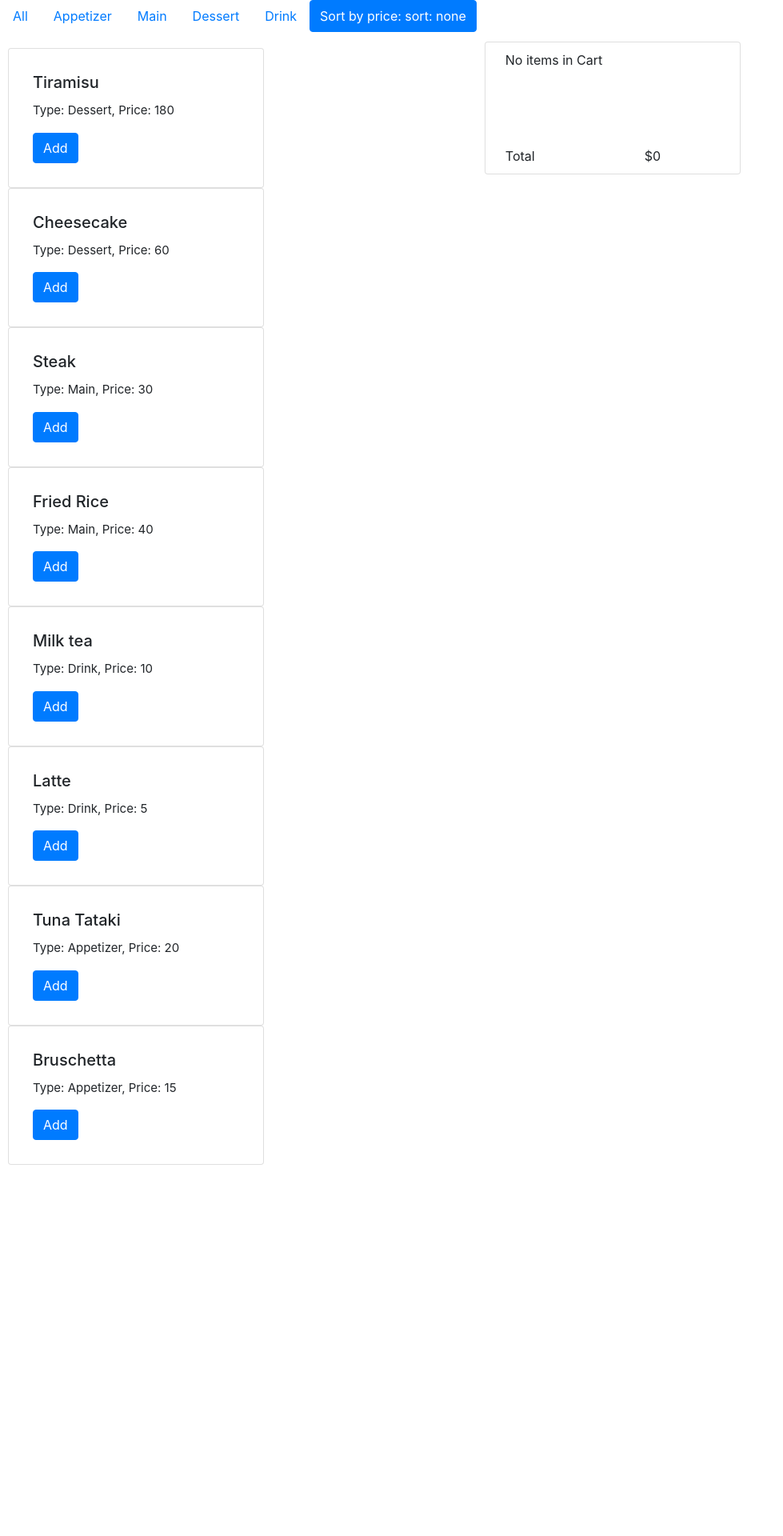
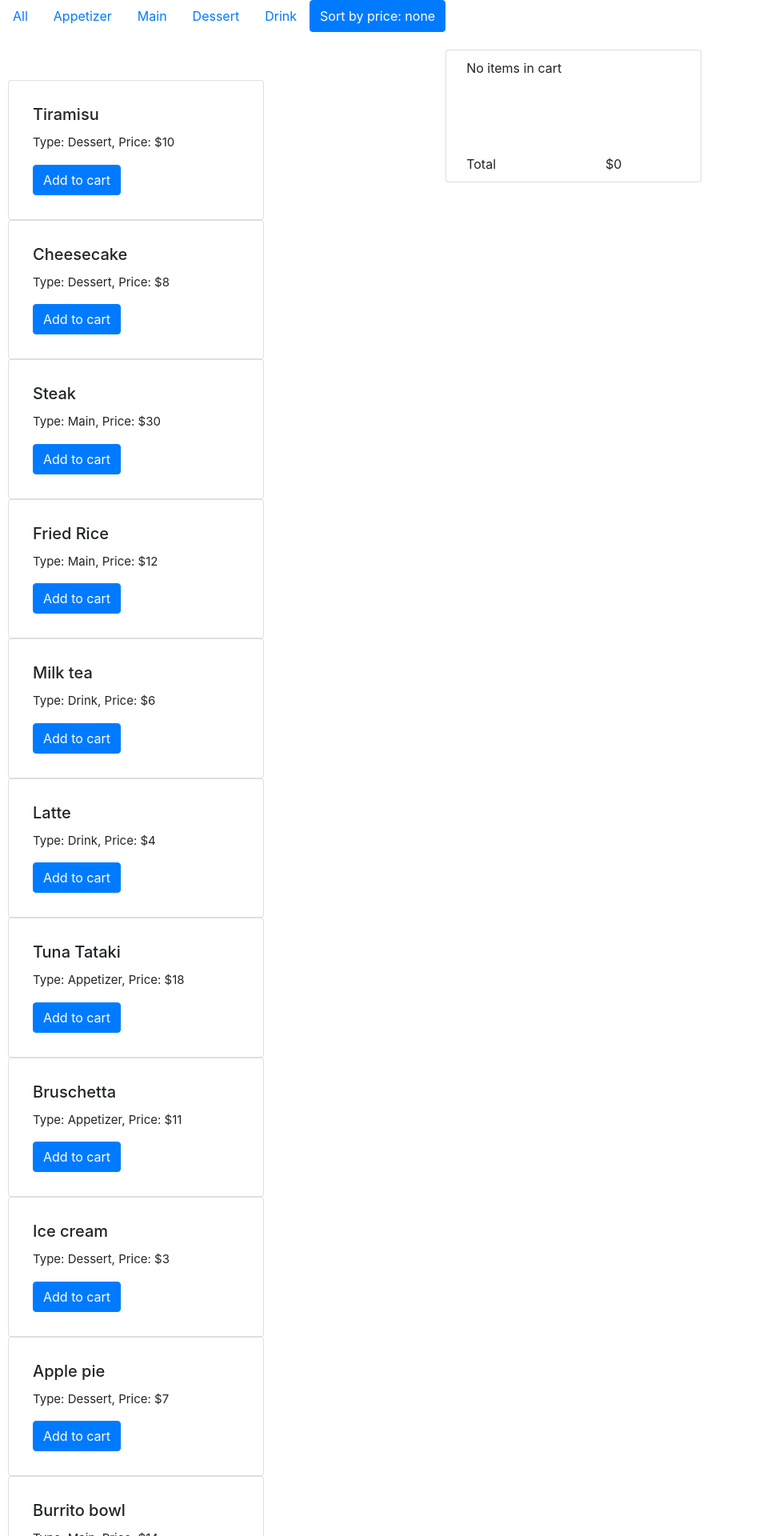
Before and after one commit to sallychen1/cs1300-development, a React (Create React App) app: page / in a window 1280 px wide. Shown: the top 1920 px of the page at 80% size, without its empty margins (0-979 px from the left). Before the commit the page ends 1466 px from the top, so only its background shows below. Built offline with nearby package versions, Linux system fonts and the light colour scheme.

Commit message:
fixed remove issues

```diff
--- a/src/App.css
+++ b/src/App.css
@@ -1,7 +1,7 @@
 
 .card-wrapper{
   padding: 10px;
-  margin-top: 10px;
+  margin-top: 50px;
 }
 .card{
   width: 20rem;
@@ -15,3 +15,14 @@
 .title{
   font-weight: bold;
 }
+
+.shopping-cart {
+  margin-top: 30px;
+}
+/*
+.cart{
+  position: fixed;
+  bottom: 0;
+  right: 0;
+  width: 50%;
+} */
--- a/src/App.js
+++ b/src/App.js
@@ -4,35 +4,47 @@ import FilteredList from "./FilteredList";
 import Cart from "./Cart";
 
 const productList = [
-  { id: 0, name: "Tiramisu", type: "Dessert", price: 180 },
-  { id: 1, name: "Cheesecake", type: "Dessert", price: 60 },
+  { id: 0, name: "Tiramisu", type: "Dessert", price: 10 },
+  { id: 1, name: "Cheesecake", type: "Dessert", price: 8 },
 
   { id: 2, name: "Steak", type: "Main", price: 30 },
-  { id: 3, name: "Fried Rice", type: "Main", price: 40 },
+  { id: 3, name: "Fried Rice", type: "Main", price: 12 },
 
-  { id: 4, name: "Milk tea", type: "Drink", price: 10 },
-  { id: 5, name: "Latte", type: "Drink", price: 5 },
+  { id: 4, name: "Milk tea", type: "Drink", price: 6 },
+  { id: 5, name: "Latte", type: "Drink", price: 4 },
 
-  { id: 6, name: "Tuna Tataki", type: "Appetizer", price: 20 },
-  { id: 7, name: "Bruschetta", type: "Appetizer", price: 15 },
+  { id: 6, name: "Tuna Tataki", type: "Appetizer", price: 18 },
+  { id: 7, name: "Bruschetta", type: "Appetizer", price: 11 },
+
+  { id: 8, name: "Ice cream", type: "Dessert", price: 3 },
+  { id: 9, name: "Apple pie", type: "Dessert", price: 7 },
+
+  { id: 10, name: "Burrito bowl", type: "Main", price: 14 },
+  { id: 11, name: "Peking duck", type: "Main", price: 40 },
+
+  { id: 12, name: "Water", type: "Drink", price: 2 },
+
+  { id: 13, name: "Mozzarella sticks", type: "Appetizer", price: 9 },
+
+
 ];
 
 const App = () => {
   const [cartItems, setCartItems] = React.useState([]);
 
   const handleAddCardItem = (cardItem) => {
-    setCartItems(cartItems.concat([cardItem]));
-  }
+    setCartItems(cartItems.concat([{ ...cardItem, id: Date.now() }]));
+  };
 
-  const handleRemoveCardItem = (cartItemIndex) => {
-    setCartItems(cartItems.filter((cartItem, index) => cartItemIndex !== index));
-  }
+  const handleRemoveCardItem = (id) => {
+    setCartItems(cartItems.filter((cartItem) => cartItem.id !== id));
+  };
 
   return (
     <div className="d-flex">
       <FilteredList list={productList} onAdd={handleAddCardItem} />
       <div className="mt-4 pt-2">
-        <Cart cartItems={cartItems} onRemove={handleRemoveCardItem}/>
+        <Cart cartItems={cartItems} onRemove={handleRemoveCardItem} />
       </div>
     </div>
   );
--- a/src/Cart.js
+++ b/src/Cart.js
@@ -12,7 +12,7 @@ const Cart = (props) => {
   );
 
   return (
-        <div className="card-wrapper min-vh-100">
+    <div className = "shopping-cart">
       <Card>
         <div className="container-fluid">
           {cartItems && cartItems.length > 0 ? (
@@ -21,14 +21,13 @@ const Cart = (props) => {
                 <div className="col-7">{cartItem.name}</div>
                 <div className="col-3">${cartItem.price}</div>
                 <div className="col-2 d-flex">
-                                    <Button
-                                        onClick={() => onRemove(index)}
-                                    > Remove</Button>
+                  <Button onClick={() => onRemove(cartItem.id)}>Remove
+                  </Button>
                 </div>
               </div>
             ))
           ) : (
-                            <div>No items in Cart</div>
+            <div>No items in cart</div>
           )}
           <div className="row mt-5 pt-5">
             <div className="col-7">Total</div>
--- a/src/DisplayList.js
+++ b/src/DisplayList.js
@@ -5,6 +5,8 @@ import "./App.css";
 
 const DisplayList = (props) => {
   const {onAdd, list} = props;
+
+
 
   return (
     <div className="card-wrapper">
@@ -14,9 +16,9 @@ const DisplayList = (props) => {
           <Card.Body>
             <Card.Title>{item.name}</Card.Title>
             <Card.Text>
-              Type: {item.type}, Price: {item.price}
+              Type: {item.type}, Price: ${item.price}
             </Card.Text>
-            <Button variant="primary" onClick={() => onAdd(item)}>Add</Button>
+            <Button variant="primary" onClick={() => onAdd(item)}>Add to cart</Button>
           </Card.Body>
         </Card>
       ))}
--- a/src/FilteredList.js
+++ b/src/FilteredList.js
@@ -6,7 +6,7 @@ import Button from "react-bootstrap/Button";
 const sortTypes = {
   up: { name: "increasing", fn: (a, b) => a.price - b.price },
   down: { name: "decreasing", fn: (a, b) => b.price - a.price },
-  default: { name: "sort: none", fn: (a, b) => a },
+  default: { name: "none", fn: (a, b) => a },
 };
 
 const FilteredList = (props) => {
@@ -46,12 +46,9 @@ const FilteredList = (props) => {
     setCurrentSort(nextSort);
   };
 
-  // adding
-  // removing
 
   return (
     <div>
-      {/* <Navbar variant = 'dark'> */}
       <Nav variant="pills">
         <Nav.Item>
           <Nav.Link eventKey="All" onSelect={onSelectFilter}>
```
Lines whose indentation alone changed are shown as unchanged.
